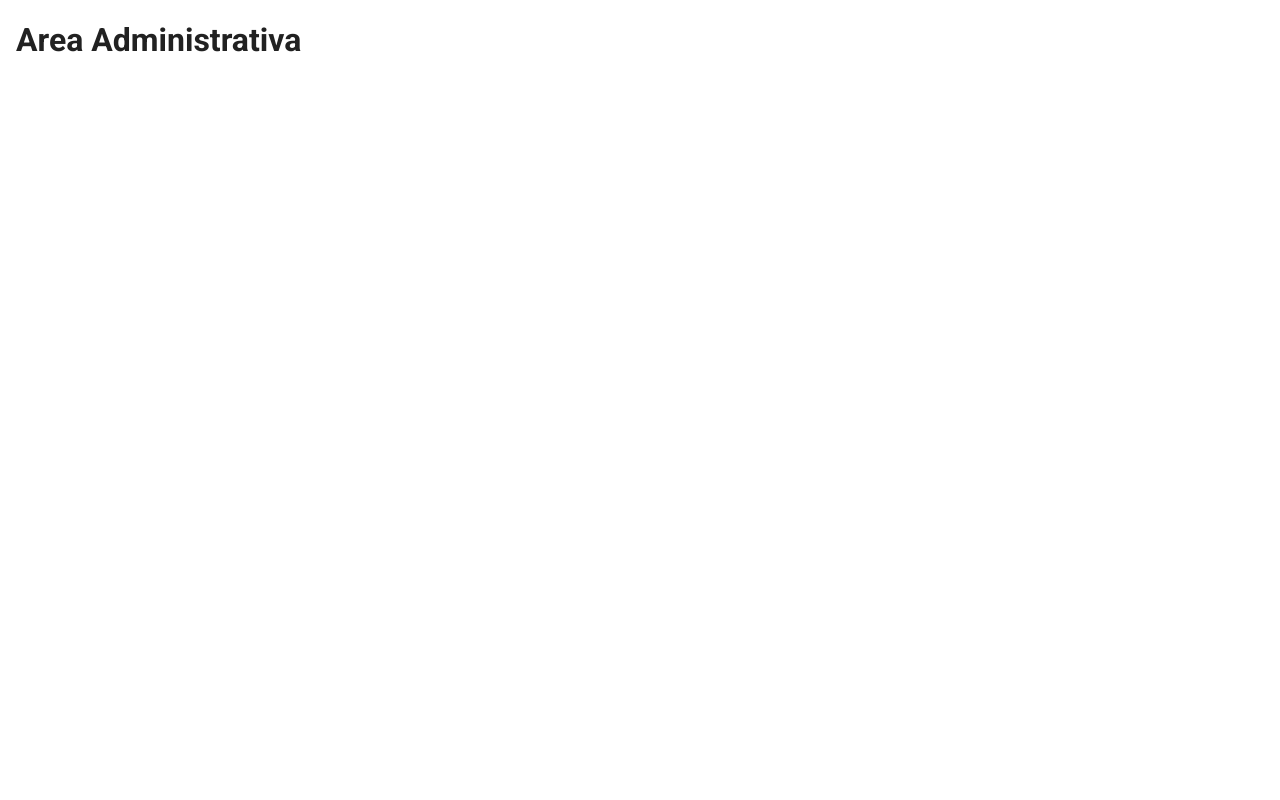
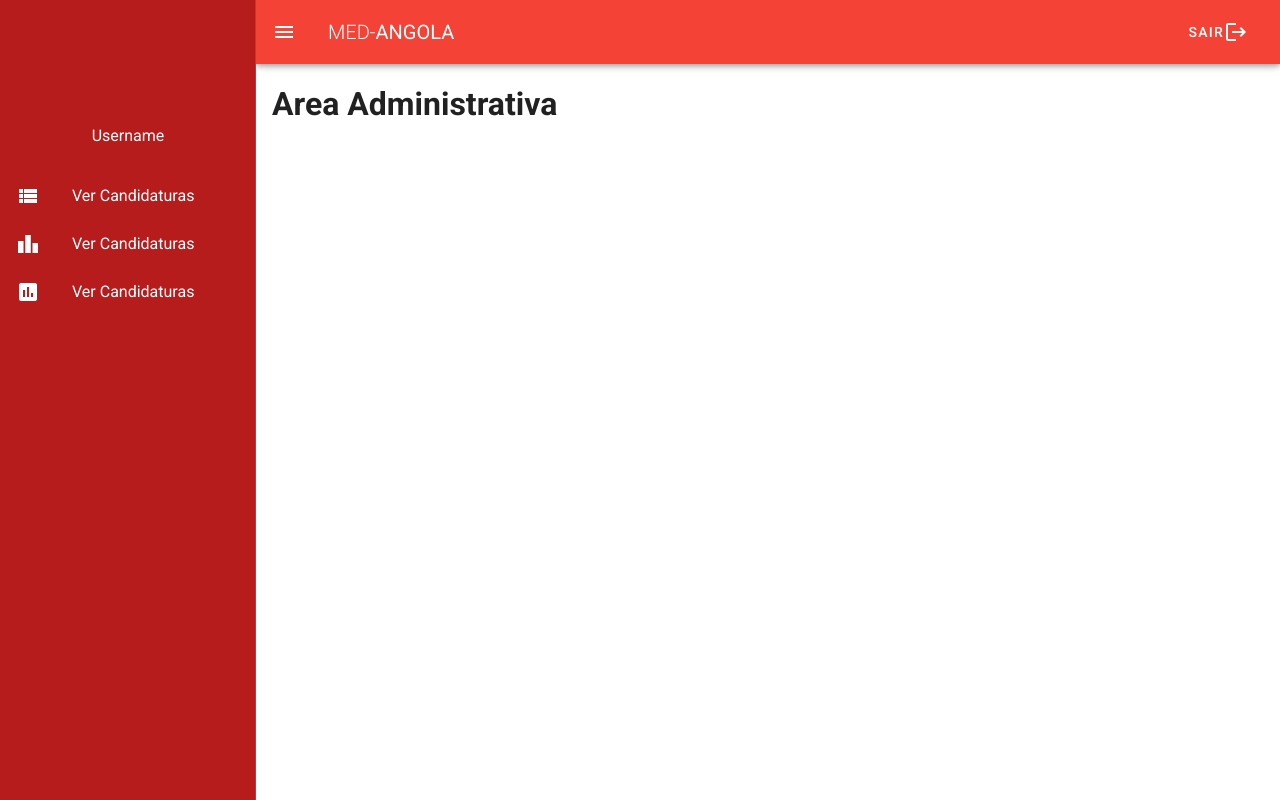
Before and after one commit to EdsonCarvalho24/EdsonCarvalho24-ItGest_MedAngola, a Vue app: page /dashboard in a window 1280 px wide. Built offline with nearby package versions, Linux system fonts and the light colour scheme.

Commit message:
Construindo o parte administrativa(Dashboard)

```diff
--- /dev/null
+++ b/src/components/Navbaradmin.vue
@@ -0,0 +1,56 @@
+<template>
+    <nav>
+        <v-app-bar color="red" dark app>
+            <v-app-bar-nav-icon @click.stop="drawer = !drawer">
+
+            </v-app-bar-nav-icon>
+        <v-toolbar-title class="text-uppercase">
+            <span class="font-weight-light">MED-</span>
+            <span>ANGOLA</span>
+        </v-toolbar-title>
+        <v-spacer></v-spacer>
+        <v-btn text >
+            <span>Sair</span>
+            <v-icon>logout</v-icon>
+        </v-btn>
+        </v-app-bar>
+        <v-navigation-drawer v-model="drawer" dark app class="red darken-4">
+            <v-layout column align-center>
+                <v-flex class="mt-5">
+                    <v-avatar size="100">
+                        <v-img src="/image1.jpg"></v-img>
+                    </v-avatar>
+                    <p class="white--text subheading mt-1 text-center">Username</p>
+                </v-flex>
+            </v-layout>
+            <v-list flat>
+                <v-list-item v-for="link in links" :key="link.text" router :to="link.route" active-class="border">
+                    <v-list-item-action>
+                        <v-icon>{{link.icon}}</v-icon>
+                    </v-list-item-action>
+                    <v-list-item-content>
+                        <v-list-item-title>{{link.text}}</v-list-item-title>
+                    </v-list-item-content>
+                </v-list-item>
+            </v-list>
+        </v-navigation-drawer>
+    </nav>
+</template>
+<script>
+export default{
+    data: () => ({
+        drawer: true,
+        links:[
+
+            {icon: 'view_list',   text:'Ver Candidaturas', route:'#'},
+            {icon: 'leaderboard', text:'Ver Candidaturas', route:'#'},
+            {icon: 'assessment', text:'Ver Candidaturas', route:'#'}
+        ]
+    })
+}
+</script>
+<stile>
+.border{
+    border-left: 4px solid #0ba518
+}
+</stile>
--- a/src/views/Dashboard.vue
+++ b/src/views/Dashboard.vue
@@ -1,3 +1,20 @@
 <template>
+    <div>
+        <Navbaradmin/>
     <h1>Area Administrativa</h1>
+    </div>
+
 </template>
+
+
+<script>
+  import Navbaradmin from '../components/Navbaradmin'
+
+  export default {
+    name: 'Publico',
+
+    components: {
+      Navbaradmin,
+    },
+  }
+</script>
```
Also changed, not shown: public/image1.jpg (added).
